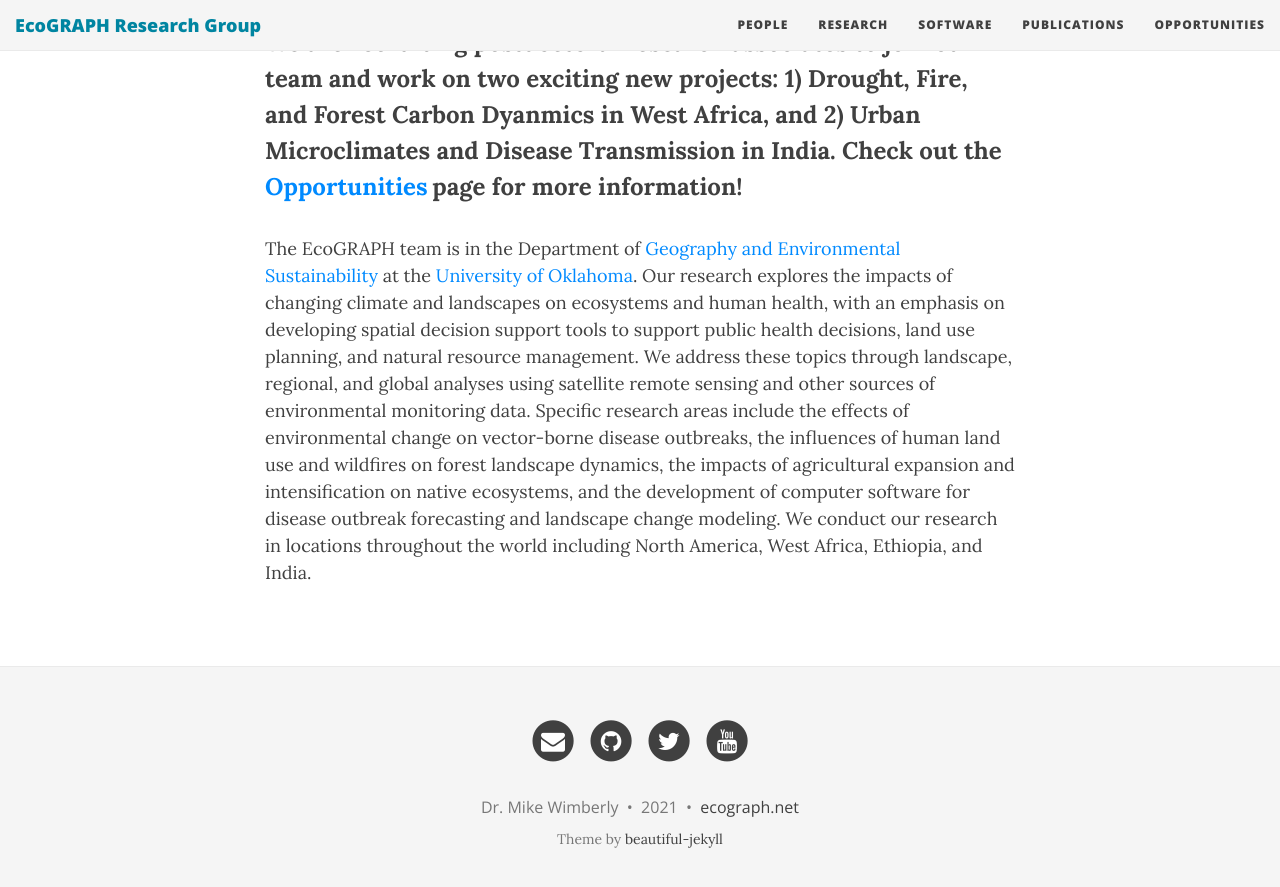
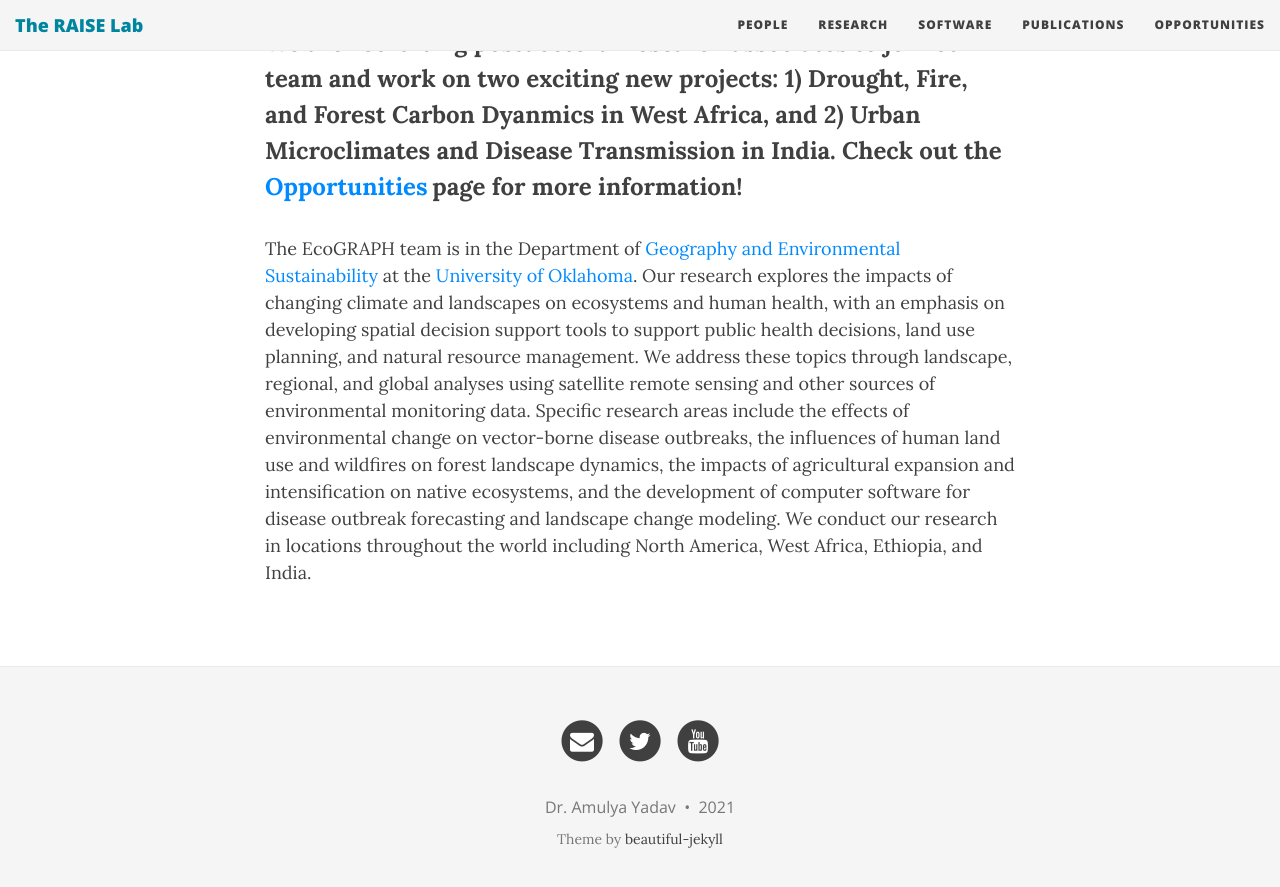
Before and after one commit to theraiselab/index, a Jekyll site: the page built from index.md, in a window 1280 px wide and 900 px high, scrolled down 612 px. Shown: the top 887 px of the window. Built offline with Jekyll 4.4.1, drawn with Linux system fonts in a browser that asks for light colours; nearby versions of some CDN libraries.

Commit message:
Update _config.yml

```diff
--- a/_config.yml
+++ b/_config.yml
@@ -4,20 +4,20 @@
 # baseurl is the website's URL without the hostname
 
 # If you are building a simple GitHub user page (http://username.github.io) then use these settings:
-url: "http://ecograph.github.io"
+url: "http://theraiselab.github.io"
 baseurl: ""
 
 # If you are building a GitHub project page then use these settings:
-#url: "http://ecograph.github.io/projectname"
-#baseurl: "/projectname"
+#url: "http://theraiselab.github.io/"
+#baseurl: "/main"
 
 # Of course don't forget to change the username and projectname to YOUR username and project
 
 # Name of website
-title: EcoGRAPH Research Group
+title: The RAISE Lab
 
 # Short description of your site
-description: EcoGRAPH Research Group Website
+description: The RAISE Lab Group Website
 
 # How many news items to show in the Latest News section on the landing page
 num_latest_news_to_show: 3
@@ -34,7 +34,7 @@ navbar-links:
 
 # Image to show in the navigation bar - image must be a square (width = height)
 # Remove this parameter if you don't want an image in the navbar
-avatar: "/img/earth3.png"
+avatar: "/img/amul2.jpg"
 
 # If you want to have an image logo in the top-left corner instead of the title text,
 # then specify the following parameter
@@ -66,7 +66,7 @@ footer-link-col: "#404040"
 # Change all these values or delete the ones you don't want.
 # Important: you must keep the "name" parameter, everything else you can remove
 author:
-  name: Dr. Mike Wimberly
+  name: Dr. Amulya Yadav
 
 # Select your active Social Network Links.
 # Uncomment the links you want to show in the footer and add your information to each link.
@@ -74,10 +74,9 @@ author:
 # If you want to add a new link that isn't here, you'll need to also edit the file _data/SocialNetworks.yml
 social-network-links:
 # rss: true
-  email: "mcwimberly@ou.edu"
+  email: "amulya@psu.edu"
 # facebook: daattali
-  github: EcoGRAPH
-  twitter: mcwimberly
+  twitter: AmulyaYadav19
 #  reddit: yourname
 #  google-plus: +DeanAttali
 #  linkedin: daattali
@@ -101,7 +100,7 @@ share-links-active:
 
 # How to display the link to the website in the footer
 # Remove this if you don't want a link in the footer
-url-pretty: "ecograph.net"  # eg. "deanattali.com/beautiful-jekyll"
+#url-pretty: "ecograph.net"  # eg. "deanattali.com/beautiful-jekyll"
 
 # --- Web Statistics Section --- #
 
```
